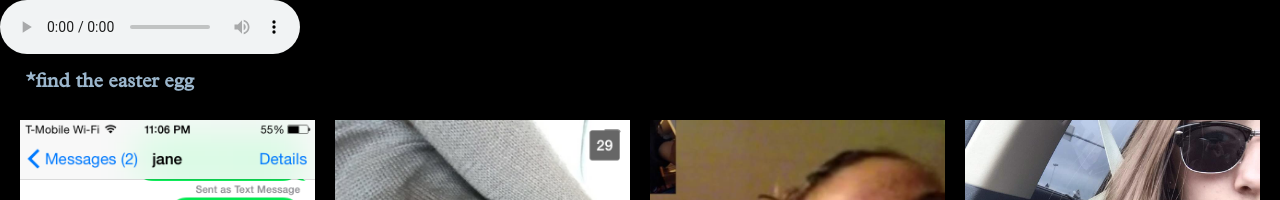
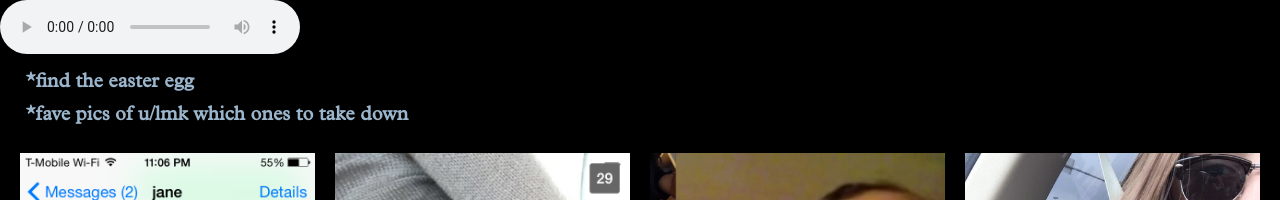
Before and after one commit to alcat/alcat.github.io, a plain HTML site: page gallery.html in a window 1280 px wide. Shown: the top 200 px of the page. Drawn offline with nearby package versions, Linux system fonts and the light colour scheme.

Commit message:
update message

```diff
--- a/gallery.html
+++ b/gallery.html
@@ -23,6 +23,7 @@
     <source src="lisa.mp3" type="audio/mpeg">
   </audio>
   <h3 class="find">*find the easter egg</h3>
+  <h3 class="find">*fave pics of u/lmk which ones to take down</h3>
   <div class="wrap">
 
     <!-- Define all of the tiles: -->
```
